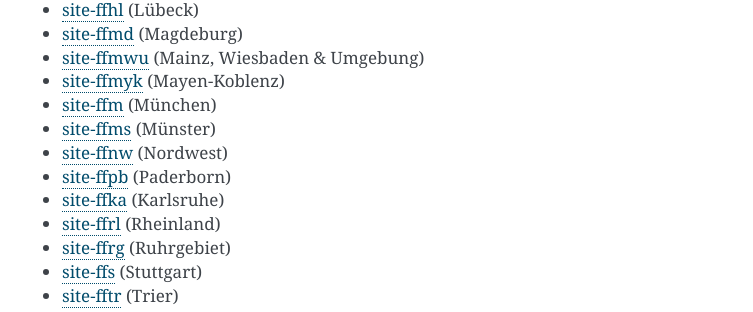
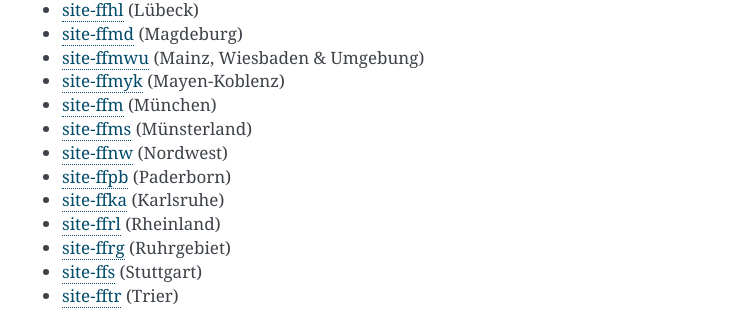
Before and after one commit to freifunk-gluon/gluon, a Sphinx documentation site: the page built from docs/user/site.rst, in a window 1280 px wide and 900 px high, scrolled down 11298 px. Shown: the part 514-826 px from the top of the window, without its empty margins (388-1141 px from the left). Built offline with Sphinx 7.4.7, drawn with Linux system fonts in a browser that asks for light colours.

Commit message:
Update site.rst
The Freifunk Münsterland firmware was formerly known as Freifunk Münster firmware - while the URL hasn't changed. In future, there will probably be subdomains with their own files, but for now this is state of the project.

```diff
--- a/docs/user/site.rst
+++ b/docs/user/site.rst
@@ -373,7 +373,7 @@ This is a non-exhaustive list of site-repos from various communities:
 * `site-ffmwu <https://github.com/freifunk-mwu/site-ffmwu>`_ (Mainz, Wiesbaden & Umgebung)
 * `site-ffmyk <https://github.com/FreifunkMYK/site-ffmyk>`_ (Mayen-Koblenz)
 * `site-ffm <https://github.com/freifunkMUC/site-ffm>`_ (München)
-* `site-ffms <https://github.com/FreiFunkMuenster/site-ffms>`_ (Münster)
+* `site-ffms <https://github.com/FreiFunkMuenster/site-ffms>`_ (Münsterland)
 * `site-ffnw <https://git.freifunk-ol.de/root/siteconf.git>`_ (Nordwest)
 * `site-ffpb <https://git.c3pb.de/freifunk-pb/site-ffpb>`_ (Paderborn)
 * `site-ffka <https://github.com/ffka/site-ffka>`_ (Karlsruhe)
```
